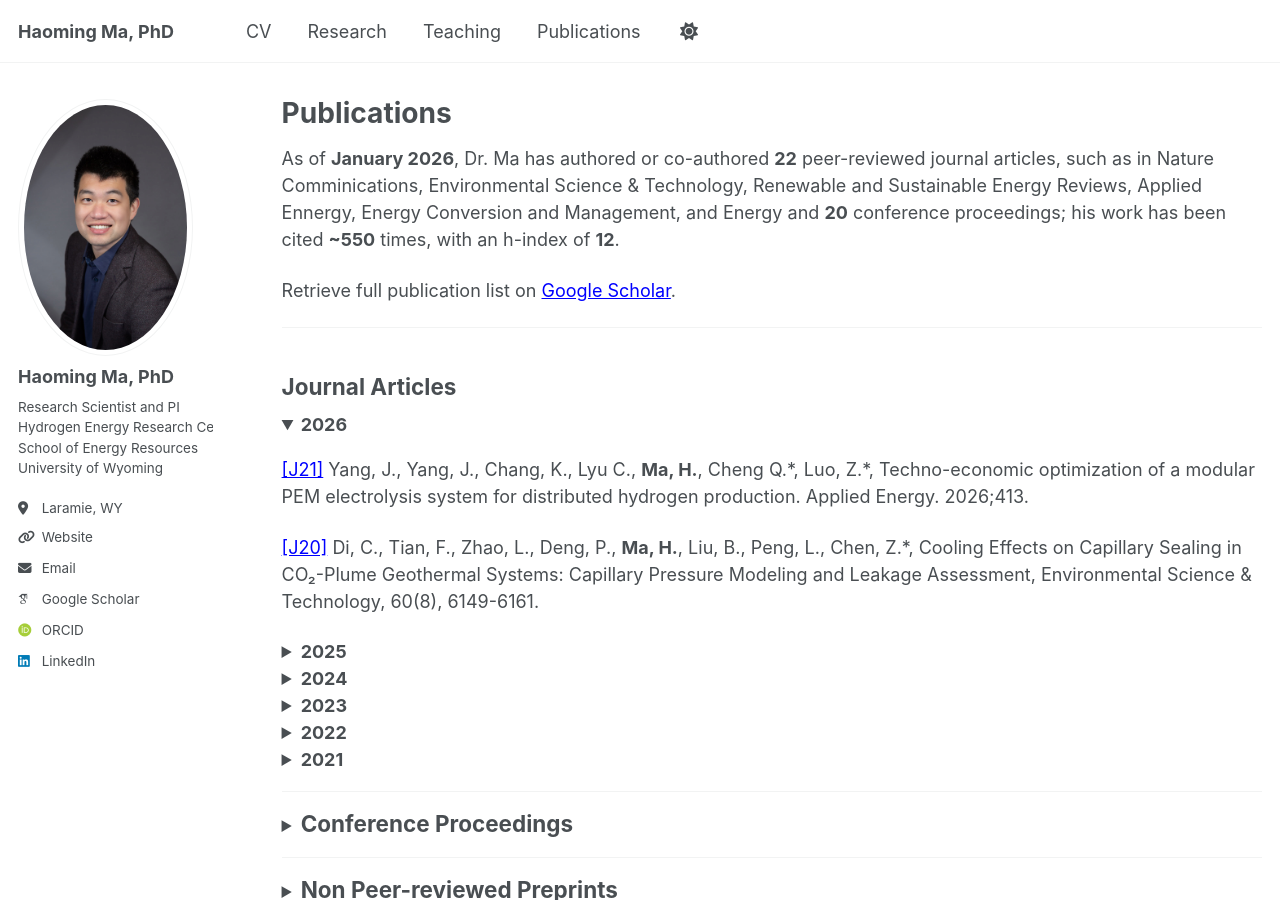
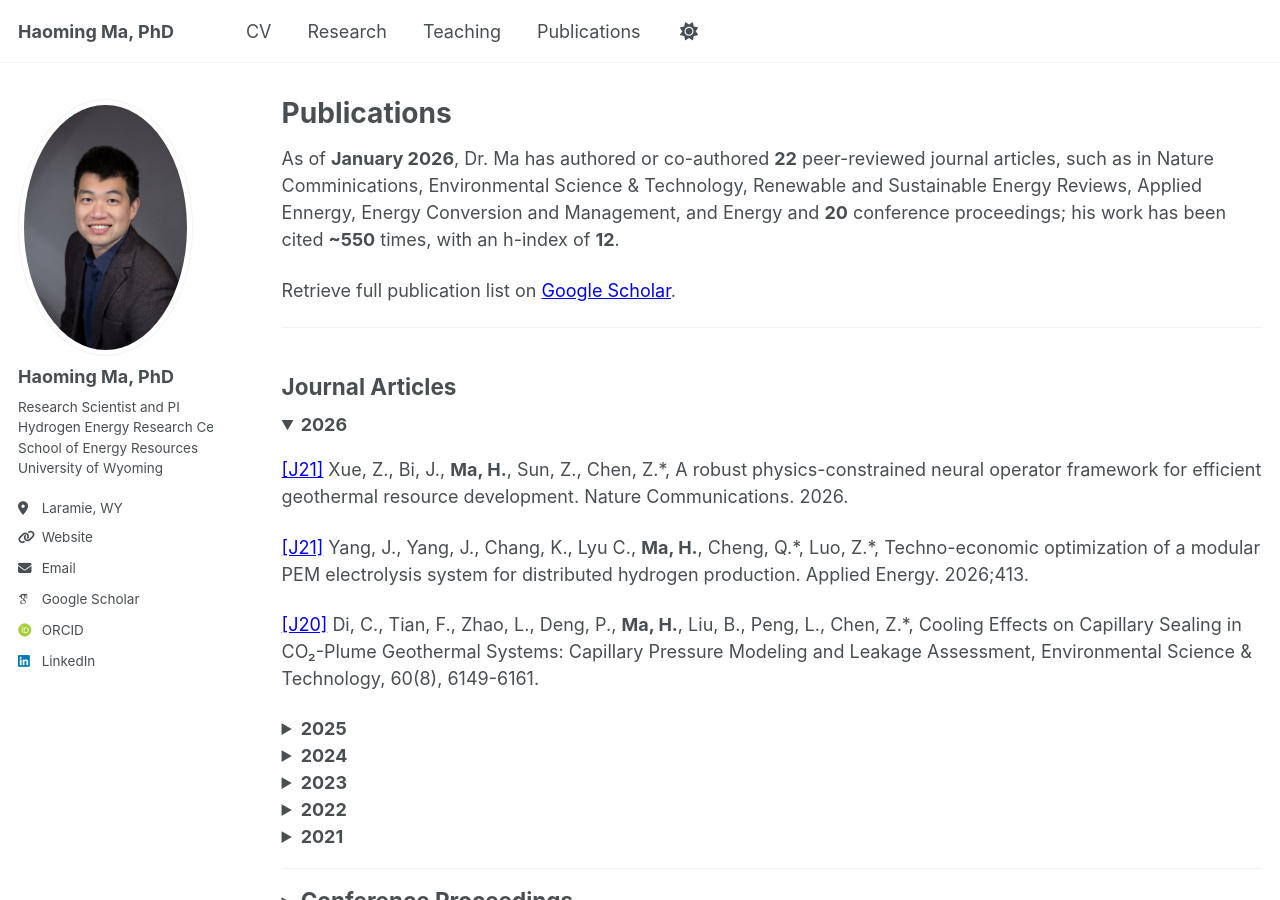
Before and after one commit to haoming-ma/haoming-ma.github.io, a Jekyll site: the page built from _pages/publications.md, in a window 1280 px wide and 900 px high. Built offline with Jekyll 4.4.1, drawn with Linux system fonts in a browser that asks for light colours; some web fonts are replaced.

Commit message:
Update publications.md

```diff
--- a/_pages/publications.md
+++ b/_pages/publications.md
@@ -14,10 +14,14 @@ Retrieve full publication list on [Google Scholar](https://scholar.google.ca/cit
 ## Journal Articles
 <details class="pub-year" open>
 <summary><strong>2026</strong></summary>
+<p>
+<a href="{{ '/files/J22.pdf' | relative_url }}" target="_blank" rel="noopener">[J21]</a>
+Xue, Z., Bi, J., <strong>Ma, H.</strong>, Sun, Z., Chen, Z.*, A robust physics-constrained neural operator framework for efficient geothermal resource development. Nature Communications. 2026.
+</p>
 
 <p>
 <a href="{{ '/files/J21.pdf' | relative_url }}" target="_blank" rel="noopener">[J21]</a>
-Yang, J., Yang, J., Chang, K., Lyu C., <strong>Ma, H.</strong>, Cheng Q.*, Luo, Z.*, Techno-economic optimization of a modular PEM electrolysis system for distributed hydrogen production. Applied Energy. 2026;413.
+Yang, J., Yang, J., Chang, K., Lyu C., <strong>Ma, H.</strong>, Cheng, Q.*, Luo, Z.*, Techno-economic optimization of a modular PEM electrolysis system for distributed hydrogen production. Applied Energy. 2026;413.
 </p>
 
 <p>
```
